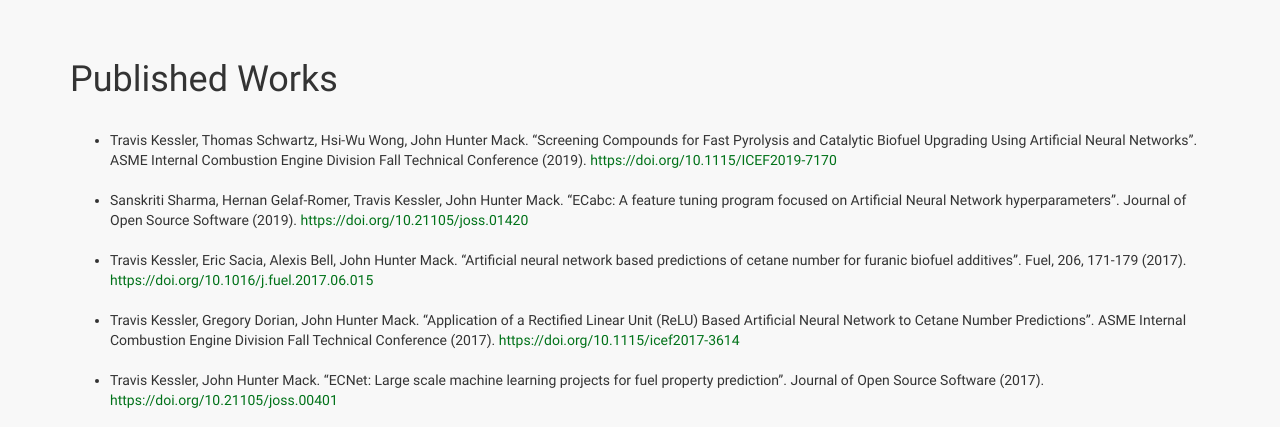
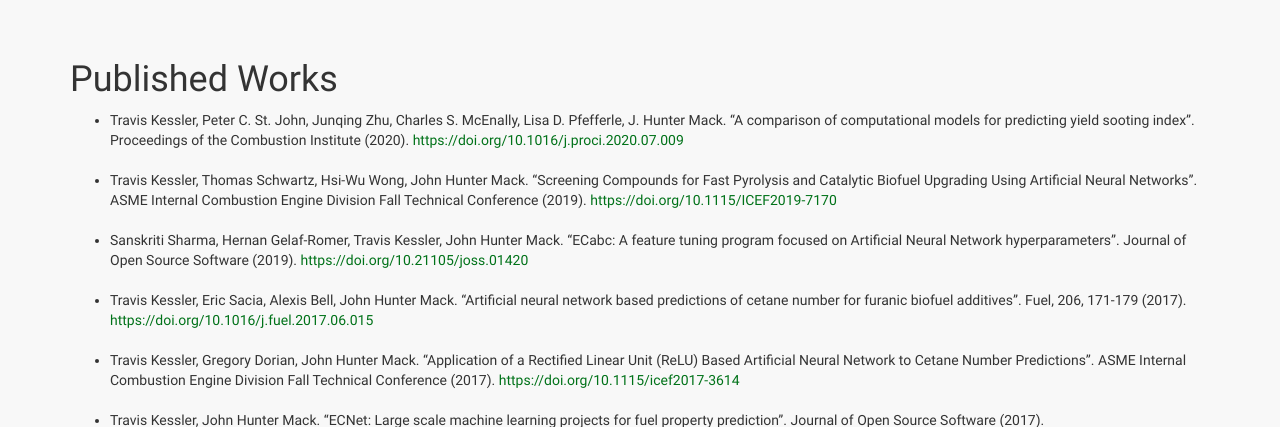
Before and after one commit to tjkessler/personal-website, a Flask app: page /research in a window 1280 px wide. Shown: the part 52-479 px from the top of the page. Run offline with Flask 2, Linux system fonts and the light colour scheme; some libraries are stand-ins or nearby versions.

Commit message:
Update to site content

```diff
--- a/src/templates/projects.html
+++ b/src/templates/projects.html
@@ -26,12 +26,6 @@
                 Genetic algorithm software package written in Python
             </a>
         </li>
-        <br>
-        <li>
-            <a href="https://github.com/tjkessler/pi-security-cam">
-                A motion-detecting security camera that uploads to Dropbox from a Raspberry Pi
-            </a>
-        </li>
     </ul>
 
 </div>
--- a/src/templates/research.html
+++ b/src/templates/research.html
@@ -10,6 +10,11 @@
 
     <p>
         <ul>
+            <li>
+                Travis Kessler, Peter C. St. John, Junqing Zhu, Charles S. McEnally, Lisa D. Pfefferle, J. Hunter Mack. “A comparison
+                of computational models for predicting yield sooting index”. Proceedings of the Combustion Institute (2020).
+                <a href="https://doi.org/10.1016/j.proci.2020.07.009">https://doi.org/10.1016/j.proci.2020.07.009</a>
+            </li>
             <br>
             <li>
                 Travis Kessler, Thomas Schwartz, Hsi-Wu Wong, John Hunter Mack. “Screening Compounds for Fast Pyrolysis and Catalytic
```
